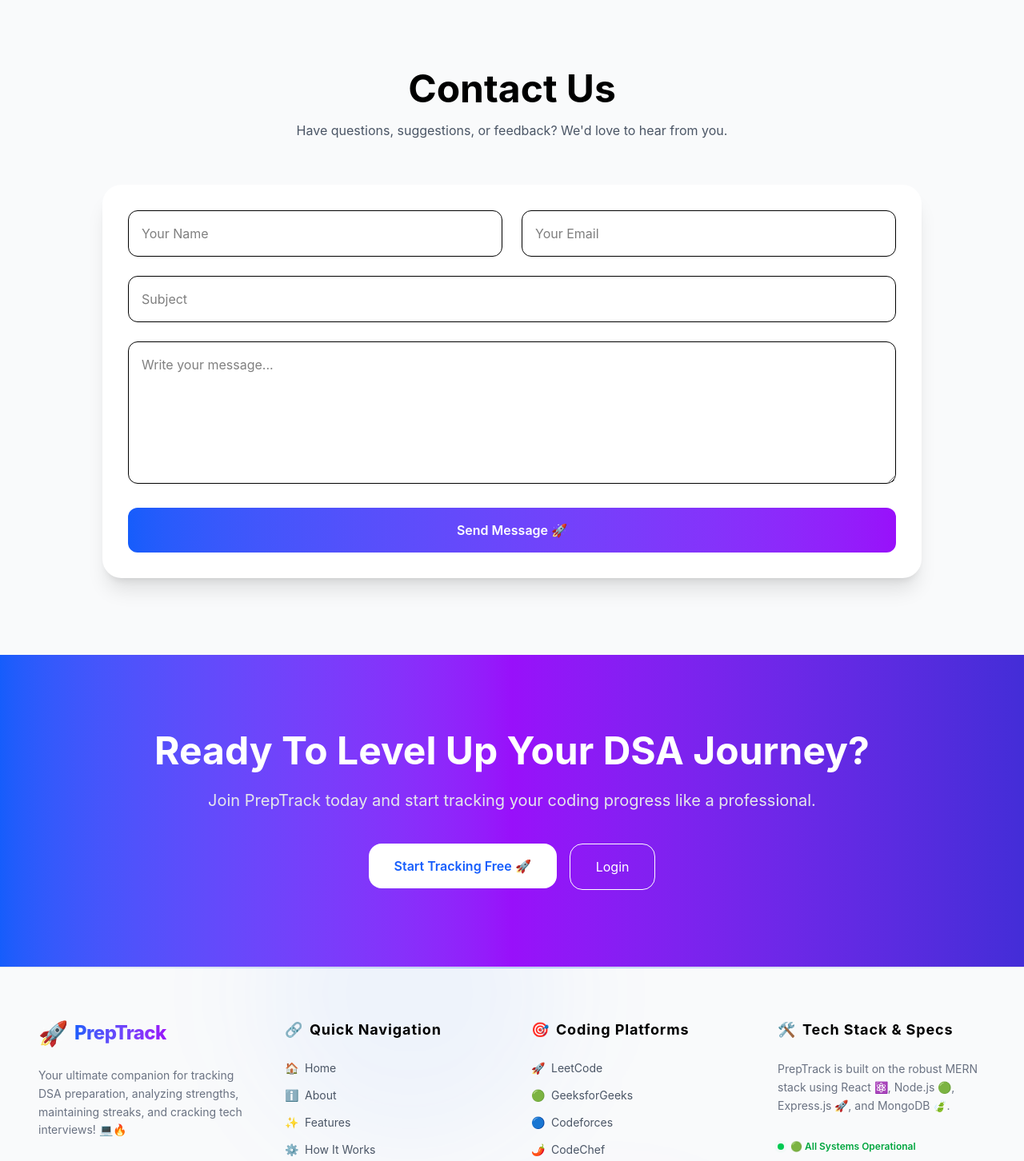
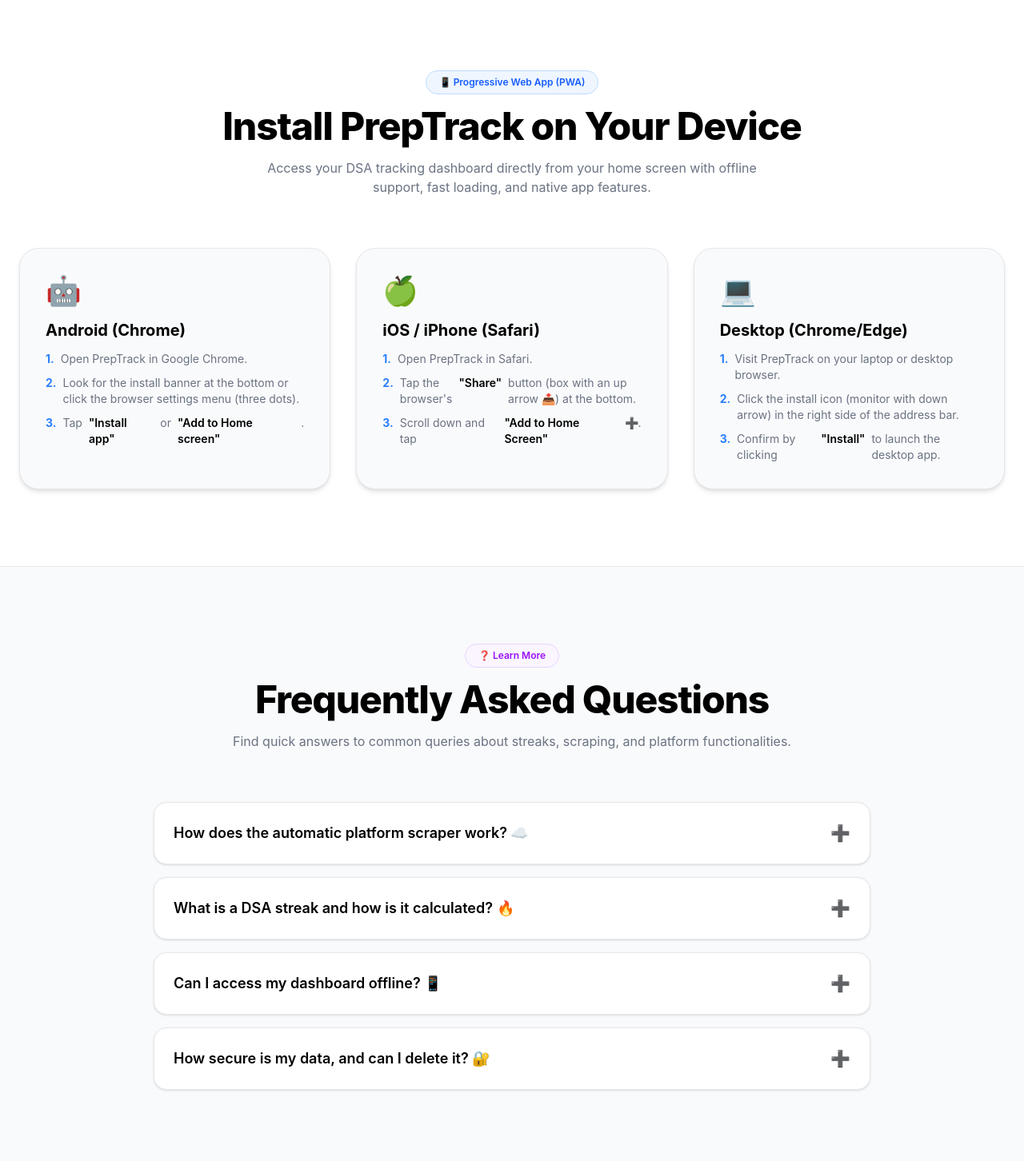
Before and after one commit to nitishkpathak/PrepTrack, a React (Vite) app in the folder client/: page / in a window 1280 px wide. Shown: the part 3260-4712 px from the top of the page at 80% size. Built offline with nearby package versions, Linux system fonts and the light colour scheme; no server answers.

Commit message:
Add interactive FAQs accordion and PWA App Installation guide sections to landing page

```diff
--- a/client/src/pages/Home.jsx
+++ b/client/src/pages/Home.jsx
@@ -15,6 +15,27 @@
     subject: "",
     message: "",
     });
+
+  const [openFaq, setOpenFaq] = useState(null);
+
+  const faqs = [
+    {
+      q: "How does the automatic platform scraper work? ☁️",
+      a: "When adding a new question, simply paste the LeetCode or GeeksforGeeks problem link in the input field. PrepTrack will fetch the title, difficulty level, and primary description details automatically to save you typing! ⚡"
+    },
+    {
+      q: "What is a DSA streak and how is it calculated? 🔥",
+      a: "Your streak represents the number of consecutive days you have solved at least one question. PrepTrack displays a GitHub-like contribution calendar so you can visualize your daily consistency, build coding habits, and stay motivated! 📅"
+    },
+    {
+      q: "Can I access my dashboard offline? 📱",
+      a: "Yes! PrepTrack is built as a Progressive Web App (PWA). Once you visit the website, it caches pages so you can open the app and view your dashboard, calendar, and past questions even when you are offline or have a poor connection. 📶"
+    },
+    {
+      q: "How secure is my data, and can I delete it? 🔐",
+      a: "Your security is our priority. All account data is securely stored. If you ever wish to clear your logs, you can reset all data or permanently delete your account securely using email-based OTP and password verification from the Settings dashboard. 🛡️"
+    }
+  ];
 
     const handleChange = (e) => {
         setFormData({
@@ -1600,6 +1621,152 @@
 
         </div>
 
+        </section>
+
+{/* PWA App Installation Guide */}
+        <section
+        id="pwa-install"
+        className="
+            py-24
+            px-6
+            bg-white
+            dark:bg-gray-950
+            border-t
+            border-gray-200
+            dark:border-gray-900
+        "
+        >
+        <div className="max-w-7xl mx-auto">
+            <div className="text-center mb-16">
+                <div className="inline-block px-4 py-1.5 rounded-full bg-blue-50 dark:bg-blue-900/20 border border-blue-200 dark:border-blue-800 text-xs font-semibold text-blue-600 dark:text-blue-400 mb-4 select-none">
+                    📱 Progressive Web App (PWA)
+                </div>
+                <h2 className="text-4xl md:text-5xl font-extrabold text-black dark:text-white tracking-tight font-sans">
+                    Install PrepTrack on Your Device
+                </h2>
+                <p className="text-gray-500 dark:text-gray-400 mt-4 max-w-2xl mx-auto text-base">
+                    Access your DSA tracking dashboard directly from your home screen with offline support, fast loading, and native app features.
+                </p>
+            </div>
+
+            <div className="grid md:grid-cols-3 gap-8">
+                {/* Android */}
+                <div className="bg-gray-50 dark:bg-gray-900/40 border border-gray-200 dark:border-gray-800 p-8 rounded-3xl hover:scale-[1.03] transition duration-300 shadow-md">
+                    <div className="text-4xl mb-4">🤖</div>
+                    <h3 className="text-xl font-bold mb-3 text-black dark:text-white flex items-center gap-2">
+                        Android (Chrome)
+                    </h3>
+                    <ul className="space-y-2.5 text-sm text-gray-500 dark:text-gray-400">
+                        <li className="flex items-start gap-2">
+                            <span className="text-blue-500 font-bold">1.</span> Open PrepTrack in Google Chrome.
+                        </li>
+                        <li className="flex items-start gap-2">
+                            <span className="text-blue-500 font-bold">2.</span> Look for the install banner at the bottom or click the browser settings menu (three dots).
+                        </li>
+                        <li className="flex items-start gap-2">
+                            <span className="text-blue-500 font-bold">3.</span> Tap <span className="font-semibold text-black dark:text-white">"Install app"</span> or <span className="font-semibold text-black dark:text-white">"Add to Home screen"</span>.
+                        </li>
+                    </ul>
+                </div>
+
+                {/* iOS */}
+                <div className="bg-gray-50 dark:bg-gray-900/40 border border-gray-200 dark:border-gray-800 p-8 rounded-3xl hover:scale-[1.03] transition duration-300 shadow-md">
+                    <div className="text-4xl mb-4">🍏</div>
+                    <h3 className="text-xl font-bold mb-3 text-black dark:text-white flex items-center gap-2">
+                        iOS / iPhone (Safari)
+                    </h3>
+                    <ul className="space-y-2.5 text-sm text-gray-500 dark:text-gray-400">
+                        <li className="flex items-start gap-2">
+                            <span className="text-blue-500 font-bold">1.</span> Open PrepTrack in Safari.
+                        </li>
+                        <li className="flex items-start gap-2">
+                            <span className="text-blue-500 font-bold">2.</span> Tap the browser's <span className="font-semibold text-black dark:text-white">"Share"</span> button (box with an up arrow 📤) at the bottom.
+                        </li>
+                        <li className="flex items-start gap-2">
+                            <span className="text-blue-500 font-bold">3.</span> Scroll down and tap <span className="font-semibold text-black dark:text-white">"Add to Home Screen"</span> ➕.
+                        </li>
+                    </ul>
+                </div>
+
+                {/* Desktop */}
+                <div className="bg-gray-50 dark:bg-gray-900/40 border border-gray-200 dark:border-gray-800 p-8 rounded-3xl hover:scale-[1.03] transition duration-300 shadow-md">
+                    <div className="text-4xl mb-4">💻</div>
+                    <h3 className="text-xl font-bold mb-3 text-black dark:text-white flex items-center gap-2">
+                        Desktop (Chrome/Edge)
+                    </h3>
+                    <ul className="space-y-2.5 text-sm text-gray-500 dark:text-gray-400">
+                        <li className="flex items-start gap-2">
+                            <span className="text-blue-500 font-bold">1.</span> Visit PrepTrack on your laptop or desktop browser.
+                        </li>
+                        <li className="flex items-start gap-2">
+                            <span className="text-blue-500 font-bold">2.</span> Click the install icon (monitor with down arrow) in the right side of the address bar.
+                        </li>
+                        <li className="flex items-start gap-2">
+                            <span className="text-blue-500 font-bold">3.</span> Confirm by clicking <span className="font-semibold text-black dark:text-white">"Install"</span> to launch the desktop app.
+                        </li>
+                    </ul>
+                </div>
+            </div>
+        </div>
+        </section>
+
+{/* Interactive FAQs Accordion */}
+        <section
+        id="faqs"
+        className="
+            py-24
+            px-6
+            bg-gray-50
+            dark:bg-gray-900
+            border-t
+            border-gray-200
+            dark:border-gray-800
+        "
+        >
+        <div className="max-w-4xl mx-auto">
+            <div className="text-center mb-16">
+                <div className="inline-block px-4 py-1.5 rounded-full bg-purple-50 dark:bg-purple-900/20 border border-purple-200 dark:border-purple-800 text-xs font-semibold text-purple-600 dark:text-purple-400 mb-4 select-none">
+                    ❓ Learn More
+                </div>
+                <h2 className="text-4xl md:text-5xl font-extrabold text-black dark:text-white tracking-tight font-sans">
+                    Frequently Asked Questions
+                </h2>
+                <p className="text-gray-500 dark:text-gray-400 mt-4 text-base">
+                    Find quick answers to common queries about streaks, scraping, and platform functionalities.
+                </p>
+            </div>
+
+            <div className="space-y-4">
+                {faqs.map((faq, index) => {
+                    const isOpen = openFaq === index;
+                    return (
+                        <div
+                            key={index}
+                            className="bg-white dark:bg-gray-800/60 border border-gray-200 dark:border-gray-800 rounded-2xl overflow-hidden transition-all duration-300 shadow-sm"
+                        >
+                            <button
+                                onClick={() => setOpenFaq(isOpen ? null : index)}
+                                className="w-full flex items-center justify-between p-6 text-left font-semibold text-base sm:text-lg text-black dark:text-white hover:bg-gray-50 dark:hover:bg-gray-800/80 transition cursor-pointer select-none"
+                            >
+                                <span>{faq.q}</span>
+                                <span className={`text-xl text-blue-500 transform transition-transform duration-300 ${isOpen ? "rotate-45" : "rotate-0"}`}>
+                                    ➕
+                                </span>
+                            </button>
+                            <div
+                                className={`transition-all duration-300 ease-in-out overflow-hidden ${
+                                    isOpen ? "max-h-60 border-t border-gray-200 dark:border-gray-800" : "max-h-0"
+                                }`}
+                            >
+                                <p className="p-6 text-sm sm:text-base text-gray-500 dark:text-gray-400 leading-relaxed">
+                                    {faq.a}
+                                </p>
+                            </div>
+                        </div>
+                    );
+                })}
+            </div>
+        </div>
         </section>
 
 {/* Contact */}
```
